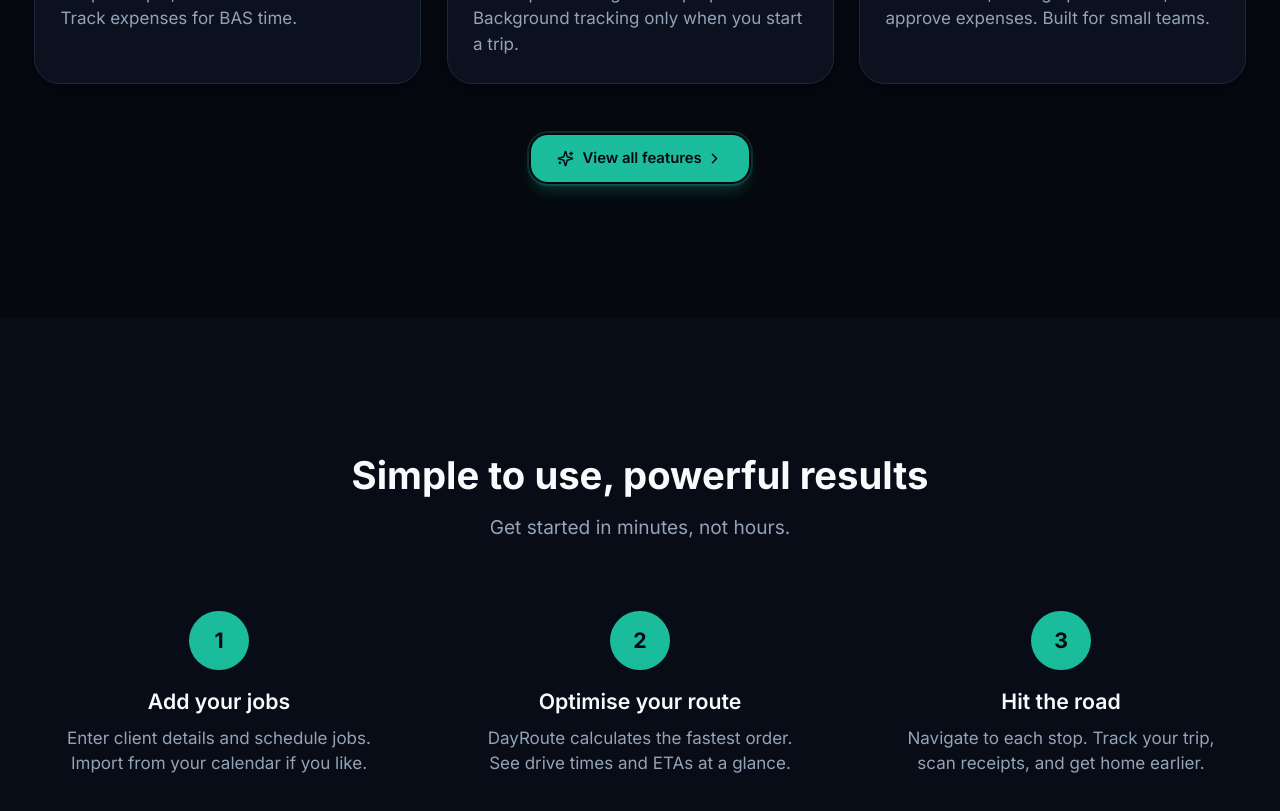
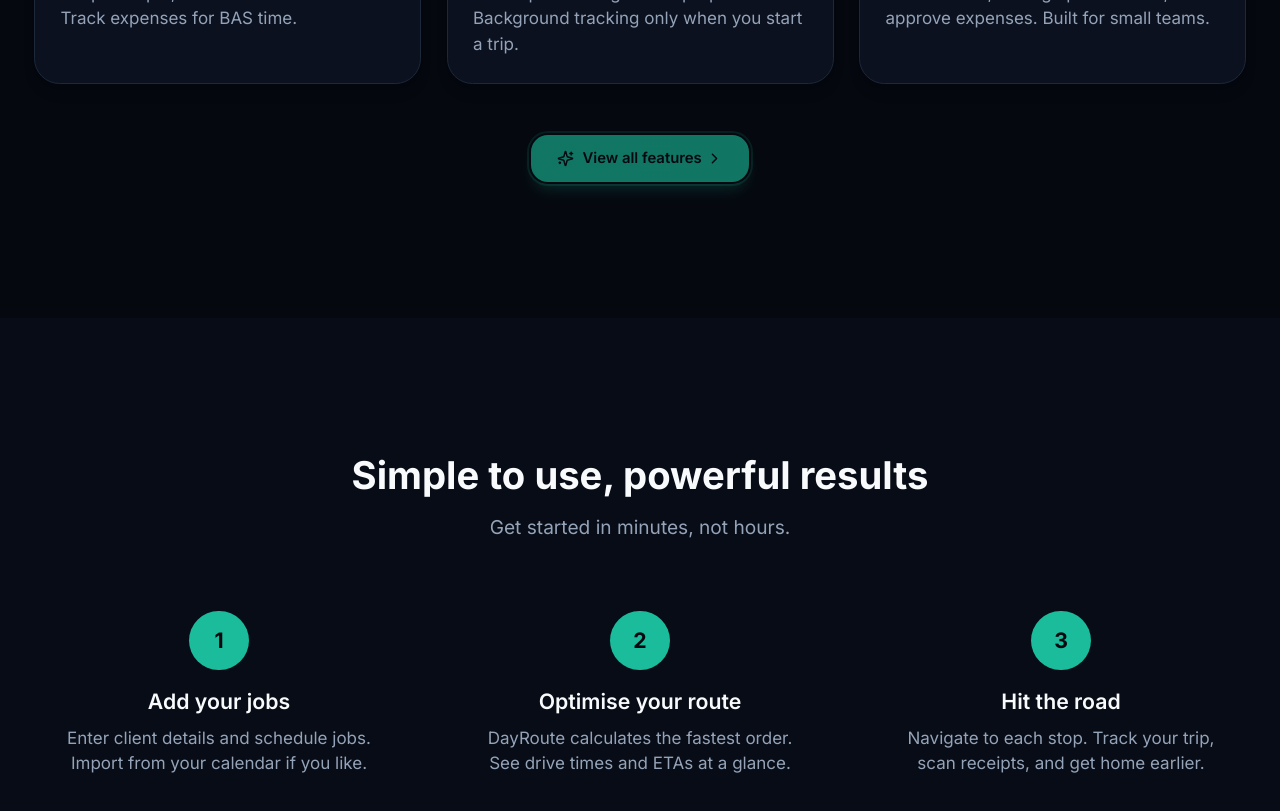
Before and after one commit to clutran78/dayroute-website, a Next.js app: page / in a window 1280 px wide. Shown: the part 2060-2871 px from the top of the page. Built offline with nearby package versions, Linux system fonts and the light colour scheme.

Commit message:
Add pulsating animation to View all features button

```diff
--- a/src/app/page.tsx
+++ b/src/app/page.tsx
@@ -333,7 +333,7 @@ export default function HomePage() {
           <div className="mt-10 sm:mt-12 text-center">
             <Button
               variant="default"
-              className="min-h-[44px] bg-gradient-to-r from-primary to-primary/80 shadow-lg shadow-primary/30 hover:shadow-primary/50 hover:scale-105 transition-all duration-300 ring-2 ring-primary/20 ring-offset-2 ring-offset-background"
+              className="min-h-[44px] bg-gradient-to-r from-primary to-primary/80 shadow-lg shadow-primary/30 hover:shadow-primary/50 hover:scale-105 transition-all duration-300 ring-2 ring-primary/20 ring-offset-2 ring-offset-background animate-pulse hover:animate-none"
               asChild
             >
               <Link href="/features">
```
